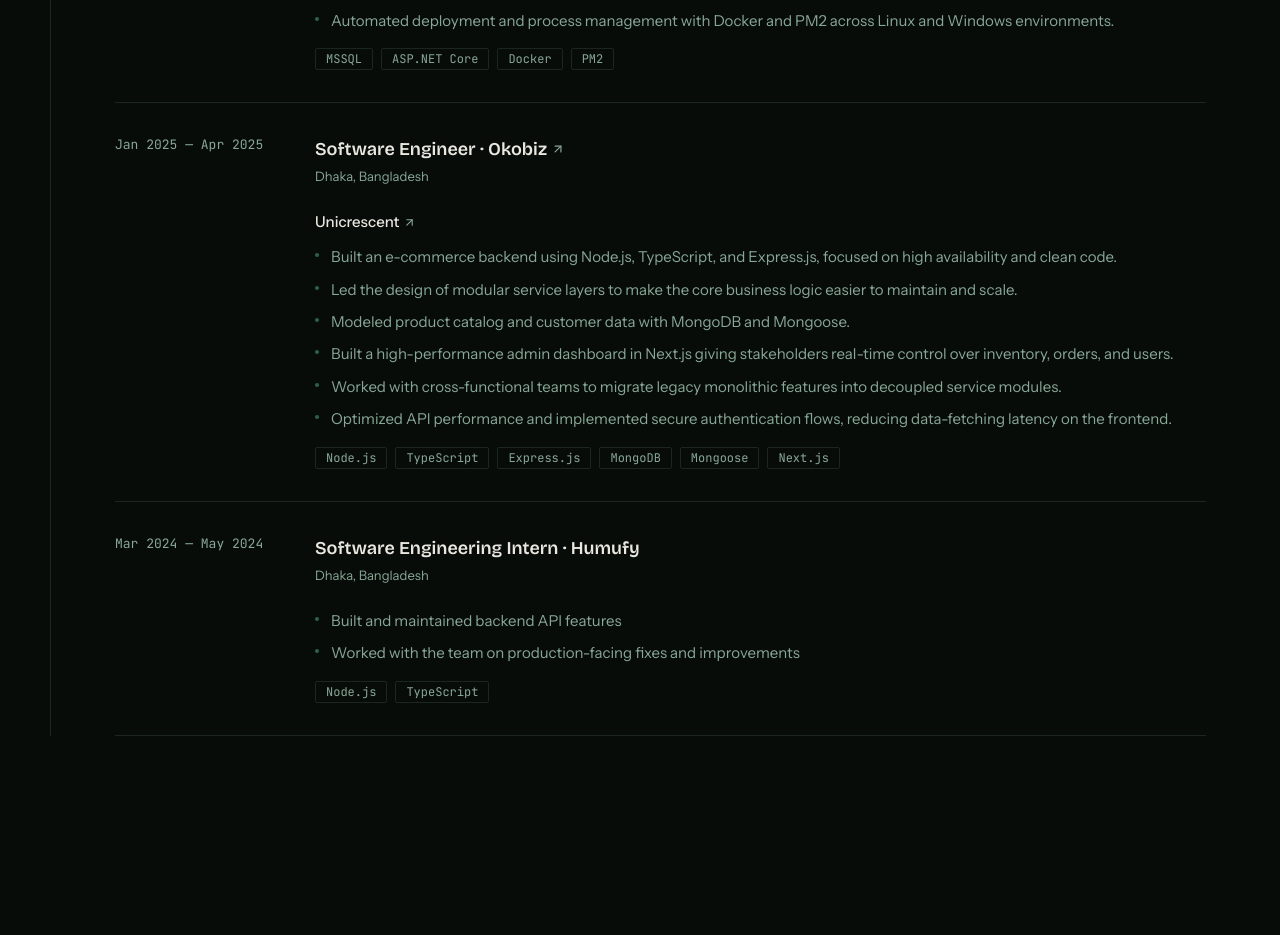
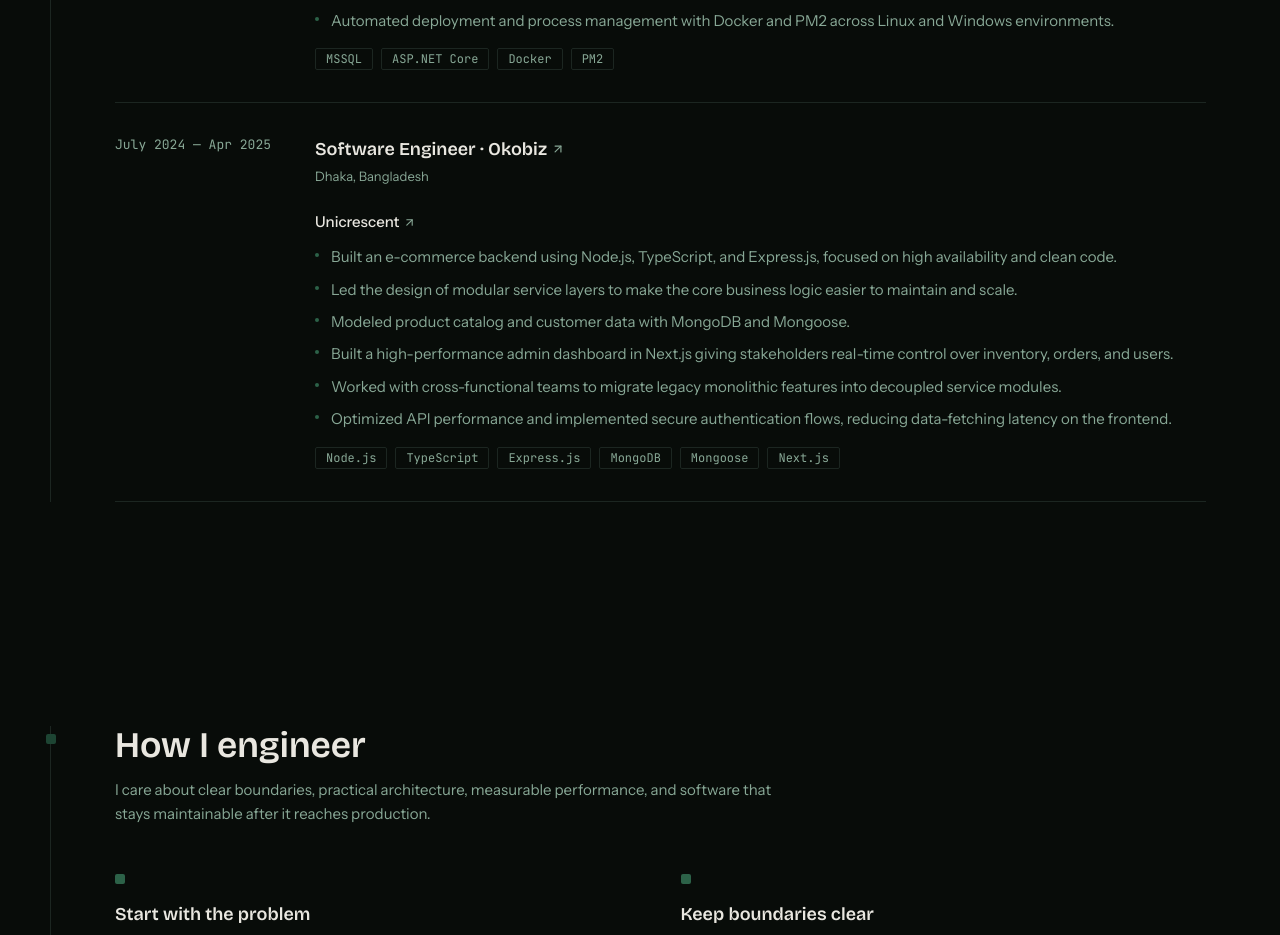
Before and after one commit to ifshad/developer-portfolio-ifshad, a Next.js app: page / in a window 1280 px wide. Shown: the part 4240-5175 px from the top of the page. Built offline with nearby package versions, Linux system fonts and the light colour scheme.

Commit message:
fix: experience section updated

```diff
--- a/data/experience.ts
+++ b/data/experience.ts
@@ -89,7 +89,7 @@ export const experience: Experience[] = [
     company: "Okobiz",
     companyUrl: "https://www.okobiz.com/",
     role: "Software Engineer",
-    period: "Jan 2025 — Apr 2025",
+    period: "July 2024 — Apr 2025",
     location: "Dhaka, Bangladesh",
     projects: [
       {
@@ -107,19 +107,19 @@ export const experience: Experience[] = [
       },
     ],
   },
-  {
-    company: "Humufy",
-    role: "Software Engineering Intern",
-    period: "Mar 2024 — May 2024",
-    location: "Dhaka, Bangladesh",
-    projects: [
-      {
-        points: [
-          "Built and maintained backend API features",
-          "Worked with the team on production-facing fixes and improvements",
-        ],
-        tech: ["Node.js", "TypeScript"],
-      },
-    ],
-  },
+  // {
+  //   company: "Humufy",
+  //   role: "Software Engineering Intern",
+  //   period: "Mar 2024 — May 2024",
+  //   location: "Dhaka, Bangladesh",
+  //   projects: [
+  //     {
+  //       points: [
+  //         "Built and maintained backend API features",
+  //         "Worked with the team on production-facing fixes and improvements",
+  //       ],
+  //       tech: ["Node.js", "TypeScript"],
+  //     },
+  //   ],
+  // },
 ];
```
